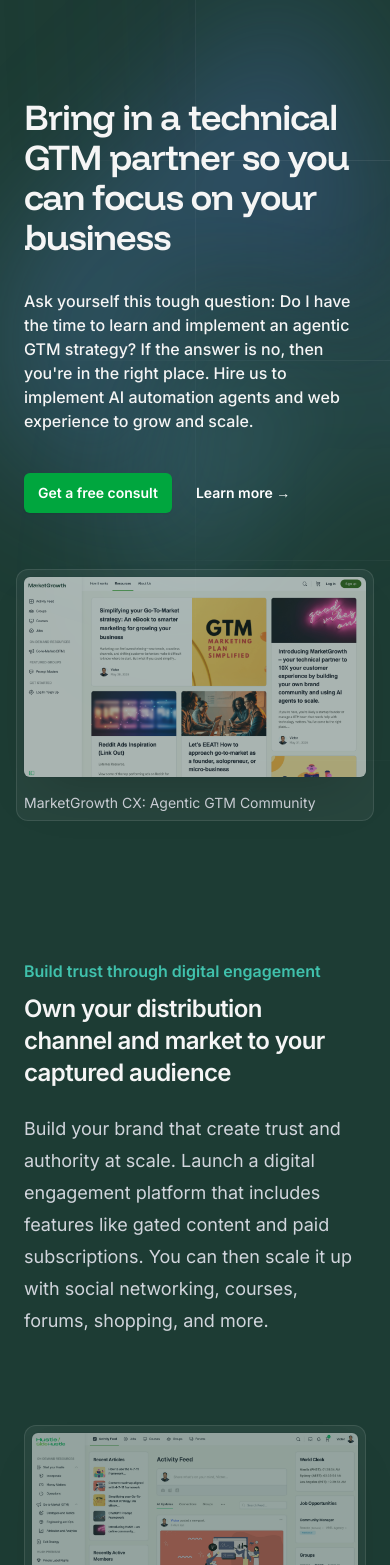
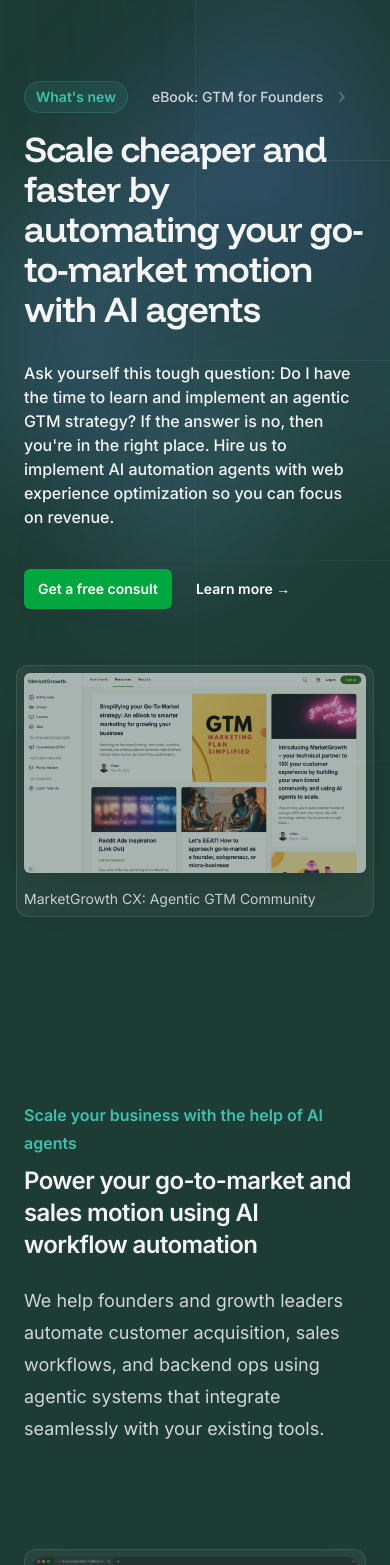
Before and after one commit to growthUx/mgio, a Next.js app: page / in a window 390 px wide. Shown: the part 43-1608 px from the top of the page. Built offline with nearby package versions, Linux system fonts and the light colour scheme.

Commit message:
Update home

```diff
--- a/src/app/HomePage.jsx
+++ b/src/app/HomePage.jsx
@@ -101,21 +101,21 @@ export default function HomePage() {
               className="aspect-1108/632 w-277 bg-linear-to-r from-[#80caff] to-[#4f46e5] opacity-20"
             />
           </div>
-          <div className="mx-auto max-w-7xl px-6 mt-24 lg:mt-4 pt-10 pb-24 sm:pb-32 lg:flex lg:px-8 lg:py-40">
-            <div className="mx-auto max-w-2xl shrink-0 lg:mx-0 lg:pt-24">
-              {/* <div className="mt-24 sm:mt-32 lg:mt-16">
-                <a href="#" className="inline-flex space-x-6">
-                  <span className="rounded-full bg-indigo-500/10 px-3 py-1 text-sm/6 font-semibold text-indigo-400 ring-1 ring-indigo-500/20 ring-inset">
+          <div className="mx-auto max-w-7xl px-6 mt-16 lg:mt-4 pt-10 pb-24 sm:pb-32 lg:flex lg:px-8 lg:py-32">
+            <div className="mx-auto max-w-2xl shrink-0 lg:mx-0 lg:pt-16">
+              <div className="my-4">
+                <a href="https://marketgrowth.cx/go-to-market/gtm-motion-approach/content-marketing/simplifying-your-go-to-market-strategy-a-guide-to-smarter-marketing" className="inline-flex space-x-6" target="_blank">
+                  <span className="rounded-full bg-[#40C1AC]/10 px-3 py-1 text-sm/6 font-semibold text-[#40C1AC] ring-1 ring-[#40C1AC]/20 ring-inset">
                     What's new
                   </span>
                   <span className="inline-flex items-center space-x-2 text-sm/6 font-medium text-gray-300">
-                    <span>Just shipped v1.0</span>
+                    <span>eBook: GTM for Founders</span>
                     <ChevronRightIcon aria-hidden="true" className="size-5 text-gray-500" />
                   </span>
                 </a>
-              </div> */}
-              <h1 className="font-funnel-display text-4xl font-semibold tracking-tight text-[#F5F5F5] sm:text-6xl">Bring in a technical GTM partner so you can focus on your business</h1>
-              <p className="mt-8 text-md max-w-xl mx-auto font-medium text-pretty text-[#F5F5F5] sm:text-lg/8 sm:mx-0">Ask yourself this tough question: Do I have the time to learn and implement an agentic GTM strategy? If the answer is no, then you&apos;re in the right place. Hire us to implement AI automation agents and web experience to grow and scale.</p>
+              </div>
+              <h1 className="font-funnel-display text-4xl font-semibold tracking-tight text-[#F5F5F5] sm:text-6xl">Scale cheaper and faster by automating your go-to-market motion with AI agents</h1>
+              <p className="mt-8 text-md max-w-xl mx-auto font-medium text-pretty text-[#F5F5F5] sm:text-lg/8 sm:mx-0">Ask yourself this tough question: Do I have the time to learn and implement an agentic GTM strategy? If the answer is no, then you&apos;re in the right place. Hire us to implement AI automation agents with web experience optimization so you can focus on revenue.</p>
               {/* <p className="mt-8 font-semibold text-[#00a63e]">We&apos;re here to help!</p> */}
               <div className="mt-10 flex items-center gap-x-6">
                 <a
@@ -124,7 +124,7 @@ export default function HomePage() {
                 >
                   Get a free consult
                 </a>
-                <a href="#digital-engagement-platform" className="text-sm/6 font-semibold text-white">
+                <a href="#ai-automation" className="text-sm/6 font-semibold text-white">
                   Learn more <span aria-hidden="true">→</span>
                 </a>
               </div>
@@ -143,55 +143,8 @@ export default function HomePage() {
             </div>
           </div>
         </div>
-
-        <div id="digital-engagement-platform" className="mx-auto py-12 max-w-7xl px-6 lg:px-8">
-          <div className="mx-auto max-w-4xl sm:text-center">
-            <h2 className="text-base/7 font-semibold text-[#40C1AC]">Build trust through digital engagement</h2>
-            <p className="mt-2 text-2xl font-semibold tracking-tight text-pretty text-[#f5f5f5] sm:text-4xl sm:text-balance">
-              Own your distribution channel and market to your captured audience
-            </p>
-            <p className="mt-6 max-w-3xl  mx-auto text-lg/8 text-gray-300">
-              Build your brand that create trust and authority at scale. Launch a digital engagement platform that includes features like gated content and paid subscriptions. You can then scale it up with social networking, courses, forums, shopping, and more.
-            </p>
-          </div>
-        </div>
-        {/* Community screenshot section */}
-        <div className="max-w-7xl mx-auto flow-root py-12 px-8 md:px-12">
-          <div className="-m-2 rounded-xl bg-white/5 p-2 ring-1 ring-white/10 ring-inset lg:-m-4 lg:rounded-2xl lg:p-4">
-            <img
-              alt="Hustle/Side Hustle Community"
-              src="/images/hush-ss.png"
-              width={2432}
-              height={1442}
-              className="rounded-md shadow-2xl ring-1 ring-gray-900/10 transition-opacity duration-300 ease-in-out opacity-50 hover:opacity-100"
-            />
-            <div className="mx-auto text-sm font-italic text-gray-300 mt-4">HuSH - a social network to promote entrepreneurship and self-reliance.</div>
-          </div>
-        </div>
-        {/* Content section */}
-        <div className="mx-auto mt-20 max-w-7xl px-6 lg:px-8">
-          <div className="md:mx-auto max-w-3xl lg:mx-0 lg:max-w-none">
-            <div className="grid max-w-2xl grid-cols-1 gap-14 text-base/7 text-[#f5f5f5] lg:max-w-none lg:grid-cols-2">
-              <div>
-                  <div className="mb-8">
-                    <h3 className="text-xl font-semibold mb-4">Start with a scalable digital engagement platform</h3>
-                    <p>
-                    Launch a paid or free subscription-based website. Offer exclusive content and programs that keep your audience engaged and invested.
-                    </p>
-                </div>
-              </div>
-              <div>
-                <div className="mb-8">
-                  <h3 className="text-xl font-semibold mb-4">Build trust with delightful web experience </h3>
-                  <p>Transform visits into engagement that attracts and converts visitors into loyal customers and community members.
-                  </p>
-                </div>
-              </div>
-            </div>
-          </div>
-        </div>
-        <hr  className="h-px max-w-[90%] sm:max-w-[80%]  md:max-w-7xl mx-auto my-8 sm:my-12 bg-gray-200 border-0 dark:bg-gray-400"/>
-        <div className="relative py-12 sm:py-32 overflow-hidden">
+        {/* AI Automation section */}
+        <div className="relative py-12 sm:pt-24 sm:pb-12 overflow-hidden">
           {/* <div className="hidden sm:absolute sm:-top-10 sm:right-1/2 sm:-z-10 sm:mr-10 sm:block sm:transform-gpu sm:blur-3xl z-10">
             <div
               style={{
@@ -212,7 +165,7 @@ export default function HomePage() {
           </div> */}
           <div id="ai-automation" className="mx-auto max-w-7xl py-12 px-6 lg:px-8">
             <div className="mx-auto max-w-4xl sm:text-center">
-              <h2 className="text-base/7 font-semibold text-[#40C1AC]">Establish authority at scale with the help of AI agents</h2>
+              <h2 className="text-base/7 font-semibold text-[#40C1AC]">Scale your business with the help of AI agents</h2>
               <p className="mt-2 text-2xl font-semibold tracking-tight text-pretty text-[#f5f5f5] sm:text-4xl sm:text-balance">
               Power your go-to-market and sales motion using AI workflow automation
               </p>
@@ -258,6 +211,53 @@ export default function HomePage() {
             </div>
           </div>
         </div>
+        <hr  className="h-px max-w-[90%] sm:max-w-[80%]  md:max-w-7xl mx-auto my-8 sm:my-12 bg-gray-200 border-0 dark:bg-gray-400"/>
+        <div id="digital-engagement-platform" className="mx-auto py-12 max-w-7xl px-6 lg:px-8">
+          <div className="mx-auto max-w-4xl sm:text-center">
+            <h2 className="text-base/7 font-semibold text-[#40C1AC]">Build trust through digital engagement</h2>
+            <p className="mt-2 text-2xl font-semibold tracking-tight text-pretty text-[#f5f5f5] sm:text-4xl sm:text-balance">
+              Own your distribution channel and market to your captured audience
+            </p>
+            <p className="mt-6 max-w-3xl  mx-auto text-lg/8 text-gray-300">
+              Build your brand that create trust and authority at scale. Launch a digital engagement platform that includes features like gated content and paid subscriptions. You can then scale it up with social networking, courses, forums, shopping, and more.
+            </p>
+          </div>
+        </div>
+        {/* Community screenshot section */}
+        <div className="max-w-7xl mx-auto flow-root py-12 px-8 md:px-12">
+          <div className="-m-2 rounded-xl bg-white/5 p-2 ring-1 ring-white/10 ring-inset lg:-m-4 lg:rounded-2xl lg:p-4">
+            <img
+              alt="Hustle/Side Hustle Community"
+              src="/images/hush-ss.png"
+              width={2432}
+              height={1442}
+              className="rounded-md shadow-2xl ring-1 ring-gray-900/10 transition-opacity duration-300 ease-in-out opacity-50 hover:opacity-100"
+            />
+            <div className="mx-auto text-sm font-italic text-gray-300 mt-4">HuSH - a social network to promote entrepreneurship and self-reliance.</div>
+          </div>
+        </div>
+        {/* Content section */}
+        <div className="mx-auto my-20 max-w-7xl px-6 lg:px-8">
+          <div className="md:mx-auto max-w-3xl lg:mx-0 lg:max-w-none">
+            <div className="grid max-w-2xl grid-cols-1 gap-14 text-base/7 text-[#f5f5f5] lg:max-w-none lg:grid-cols-2">
+              <div>
+                  <div className="mb-8">
+                    <h3 className="text-xl font-semibold mb-4">Start with a scalable digital engagement platform</h3>
+                    <p>
+                    Launch a paid or free subscription-based website. Offer exclusive content and programs that keep your audience engaged and invested.
+                    </p>
+                </div>
+              </div>
+              <div>
+                <div className="mb-8">
+                  <h3 className="text-xl font-semibold mb-4">Build trust with delightful web experience </h3>
+                  <p>Transform visits into engagement that attracts and converts visitors into loyal customers and community members.
+                  </p>
+                </div>
+              </div>
+            </div>
+          </div>
+        </div>
         {/* Analytics */}
         <div id="analytics-reporting" className="relative isolate overflow-hidden bg-[#1D3c34] py-24 sm:py-32">
           <img
@@ -267,6 +267,7 @@ export default function HomePage() {
           />
           <div className="mx-auto max-w-7xl px-6 lg:px-8">
             <div className="mx-auto max-w-2xl text-center">
+              <h2 className="text-base/7 font-semibold text-[#40C1AC] mb-2">Be strategic with analytics and reporting</h2>
               <h3 className="text-2xl font-semibold tracking-tight text-white sm:text-4xl">Measure. Improve. Market growth.</h3>
               <p className="mt-8 text-lg text-pretty text-[#f5f5f5] sm:text-lg/8">
               Discover how well the two pillars perform together by using analytics to monitor user behavior, engagement, and conversions across your platform.<br /><br />Here are some of the key solutions we recommend:
--- a/src/components/Footer.jsx
+++ b/src/components/Footer.jsx
@@ -3,8 +3,8 @@ import clsx from 'clsx'
 
 const footerNavigation = {
   solutions: [
+    { name: 'AI Automation Agency', href: '/#ai-automation' },
     { name: 'Digital Engagement Platform', href: '/platform' },
-    { name: 'AI Automation Agency', href: '/#ai-automation' },
     { name: 'Analytics and Reporting', href: '/#analytics-reporting' },
     // { name: 'Pricing', href: '/pricing' }
   ],
@@ -101,7 +101,7 @@ export default function Footer() {
                 className="w-[160px] h-auto"
               />
             <p className="text-sm/6 text-balance text-gray-300">
-              Digital experience and AI Automation agency for founders and GTM teams. <br /><br />
+              AI Automation and digital experience agency for founders and GTM teams. <br /><br />
               <a href="mailto:victor@marketgrowth.io" className="text-sm/6 font-semibold text-white">
                 Contact us <span aria-hidden="true">→</span>
               </a>
```
